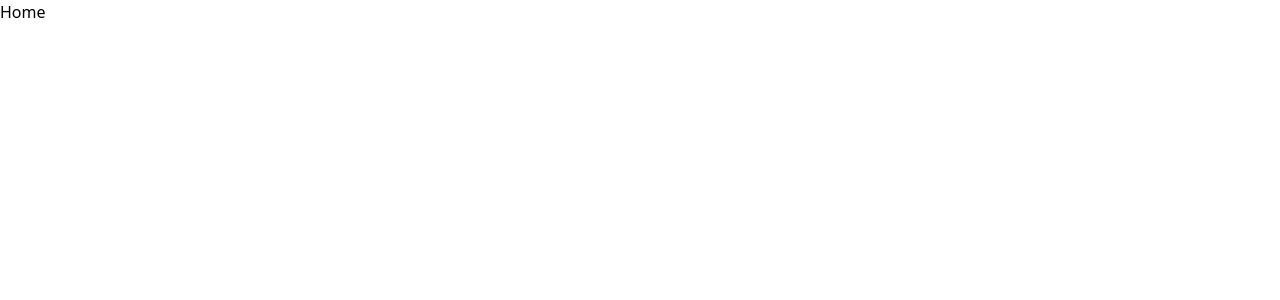
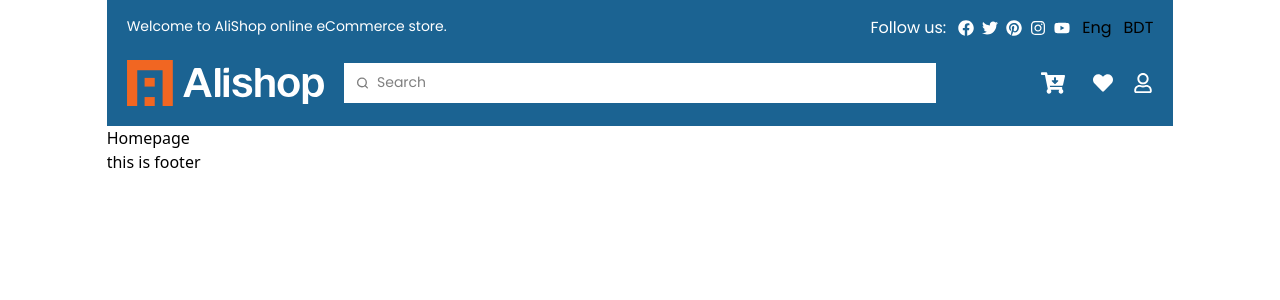
Before and after one commit to msirazu/alishop-demo, a React (Vite) app: page / in a window 1280 px wide. Shown: the top 300 px of the page. Built offline with nearby package versions, Linux system fonts and the light colour scheme.

Commit message:
header structure completed

```diff
--- a/package.json
+++ b/package.json
@@ -14,6 +14,7 @@
     "daisyui": "^5.5.14",
     "react": "^19.2.0",
     "react-dom": "^19.2.0",
+    "react-icons": "^5.5.0",
     "react-router-dom": "^7.12.0",
     "tailwindcss": "^4.1.18"
   },
--- /dev/null
+++ b/src/components/footer/Footer.jsx
@@ -0,0 +1,9 @@
+const Footer = () => {
+    return (
+        <div>
+           this is footer
+        </div>
+    );
+};
+
+export default Footer;
--- a/src/components/header/Header.jsx
+++ b/src/components/header/Header.jsx
@@ -1,7 +1,45 @@
+import { FaCartArrowDown, FaFacebook, FaHeart, FaInstagram, FaPinterest, FaRegUser, FaTwitter, FaYoutube } from 'react-icons/fa';
+import logo from '../../assets/icons/logo.svg'
+import SearchBar from '../small/SearchBar';
+import { Link } from 'react-router-dom';
+
 const Header = () => {
     return (
-        <div>
-
+        <div className="bg-primary px-5 py-2 font-poppins w-full">
+            <section className='flex justify-between py-2'>
+                <div>
+                    <h6 className='text-white text-sm'>Welcome to AliShop online eCommerce store.</h6>
+                </div>
+                <div className='flex items-center gap-3'>
+                    <div>
+                        <p className='text-white'>Follow us:</p>
+                    </div>
+                    <div className='flex gap-2 text-white'>
+                        <FaFacebook />
+                        <FaTwitter />
+                        <FaPinterest />
+                        <FaInstagram />
+                        <FaYoutube />
+                    </div>
+                    <div><p>Eng</p></div>
+                    <div><p>BDT</p></div>
+                </div>
+            </section>
+            <section className='flex items-center gap-5 w-full py-3'>
+                <div className='flex-1'>
+                    <Link to='/'>
+                    <img className='w-50' src={logo}/>
+                    </Link>
+                </div>
+                <div className='bg-white flex-[3]'>
+                    <SearchBar />
+                </div>
+                <div className='flex gap-5 flex-1 justify-end text-white text-xl items-center'>
+                    <FaCartArrowDown className='hover-icons'/>
+                    <FaHeart/>
+                    <FaRegUser/>
+                </div>
+            </section>
         </div>
     );
 };
--- /dev/null
+++ b/src/components/small/SearchBar.jsx
@@ -0,0 +1,23 @@
+const SearchBar = () => {
+    return (
+        <div>
+            <label className="input">
+  <svg className="h-[1em] opacity-50" xmlns="http://www.w3.org/2000/svg" viewBox="0 0 24 24">
+    <g
+      strokeLinejoin="round"
+      strokeLinecap="round"
+      strokeWidth="2.5"
+      fill="none"
+      stroke="currentColor"
+    >
+      <circle cx="11" cy="11" r="8"></circle>
+      <path d="m21 21-4.3-4.3"></path>
+    </g>
+  </svg>
+  <input type="search" required placeholder="Search" />
+</label>
+        </div>
+    );
+};
+
+export default SearchBar;
--- a/src/index.css
+++ b/src/index.css
@@ -1,4 +1,19 @@
+@import url('https://fonts.googleapis.com/css2?family=Poppins:ital,wght@0,100;0,200;0,300;0,400;0,500;0,600;0,700;0,800;0,900;1,100;1,200;1,300;1,400;1,500;1,600;1,700;1,800;1,900&family=Roboto:ital,wght@0,100..900;1,100..900&display=swap');
+
 @import "tailwindcss";
 @plugin "daisyui" {
-    themes: 'light'
+    themes: 'light';
 };
+
+@theme {
+    --color-primary: #1B6392;
+
+    --font-poppins: "Poppins", sans-serif;
+    --font-roboto: "Roboto", sans-serif;
+}
+
+@layer utilities {
+    .hover-icons {
+        @apply w-10 h-10 p-2 hover:rounded-lg hover:bg-white/10;
+    }
+}
--- a/src/layouts/HomeLayout.jsx
+++ b/src/layouts/HomeLayout.jsx
@@ -1,9 +1,19 @@
 import { Outlet } from "react-router-dom";
+import Header from "../components/header/Header";
+import Footer from "../components/footer/Footer";
 
 const HomeLayout = () => {
     return (
-        <div>
-            <Outlet/>
+        <div className="w-10/12 mx-auto">
+            <header>
+                <Header/>
+            </header>
+            <main>
+                <Outlet/>
+            </main>
+            <footer>
+                <Footer/>
+            </footer>
         </div>
     );
 };
--- a/src/pages/home/Home.jsx
+++ b/src/pages/home/Home.jsx
@@ -1,7 +1,7 @@
 const Home = () => {
     return (
         <div>
-            Home
+            Homepage
         </div>
     );
 };
```
Also changed, not shown: src/assets/icons/logo.svg (added), src/components/header/Navbar.jsx (added), 1 other file (tests, documents, lock files or other folders).
